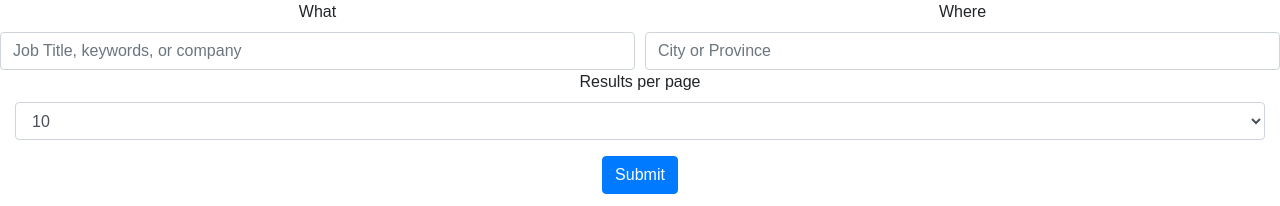
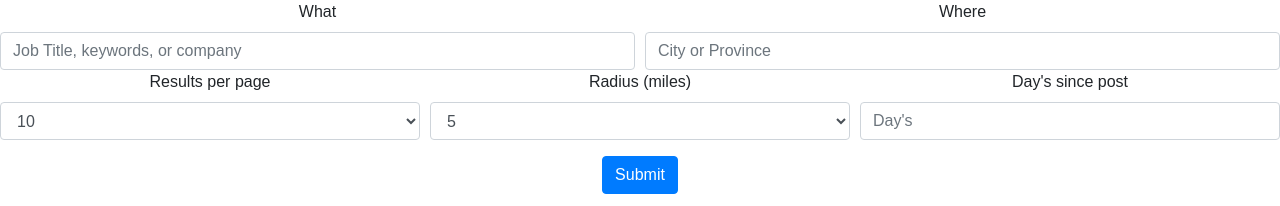
Before and after one commit to ChrisnNg/Job.Hunt, a React (Create React App) app: page / in a window 1280 px wide. Shown: the part 150-356 px from the top of the page. Built offline with nearby package versions, Linux system fonts and the light colour scheme.

Commit message:
add radius and age

```diff
--- a/src/App.js
+++ b/src/App.js
@@ -8,7 +8,14 @@ import Axios from "axios";
 class App extends Component {
   constructor(props) {
     super(props);
-    this.state = { results: [], numOfJobs: 10 };
+    this.state = {
+      results: [],
+      numOfJobs: 10,
+      job: "",
+      location: "",
+      radius: 25,
+      age: ""
+    };
     this.handleChange = this.handleChange.bind(this);
     this.handleSubmit = this.handleSubmit.bind(this);
   }
@@ -23,7 +30,7 @@ class App extends Component {
     event.preventDefault();
     // this.setState({numOfJobs: })
     Axios.get(
-      `https://api.ziprecruiter.com/jobs/v1?search=${this.state.job}&location=${this.state.location},%20CA&radius_miles=25&days_ago=&jobs_per_page=${this.state.numOfJobs}&page=1&api_key=${process.env.REACT_APP_API_KEY}`
+      `https://api.ziprecruiter.com/jobs/v1?search=${this.state.job}&location=${this.state.location},%20CA&radius_miles=${this.state.radius}&days_ago=${this.state.age}&jobs_per_page=${this.state.numOfJobs}&page=1&api_key=${process.env.REACT_APP_API_KEY}`
     ).then(res => {
       let jobs = [];
 
@@ -79,8 +86,10 @@ class App extends Component {
                 />
               </Col>
             </Form.Row>
+
+            <Form.Row>
               <Col>
-              <Form.Group controlId="exampleForm.ControlSelect1">
+                <Form.Group>
                   <Form.Label>Results per page</Form.Label>
                   <Form.Control
                     name="numOfJobs"
@@ -95,6 +104,32 @@ class App extends Component {
                   </Form.Control>
                 </Form.Group>
               </Col>
+              <Col>
+                <Form.Group>
+                  <Form.Label>Radius (miles)</Form.Label>
+                  <Form.Control
+                    name="radius"
+                    as="select"
+                    onChange={this.handleChange}
+                  >
+                    <option value="5">5</option>
+                    <option value="10">10</option>
+                    <option value="25">25</option>
+                    <option value="50">50</option>
+                    <option value="100">100</option>
+                  </Form.Control>
+                </Form.Group>
+              </Col>
+              <Col>
+                <Form.Label>Day's since post</Form.Label>
+                <Form.Control
+                  name="age"
+                  placeholder="Day's"
+                  onChange={this.handleChange}
+                />
+              </Col>
+            </Form.Row>
+
             <Button type="submit">Submit</Button>
           </Form>
           <article>{this.state.results}</article>
```
Lines whose indentation alone changed are shown as unchanged.
